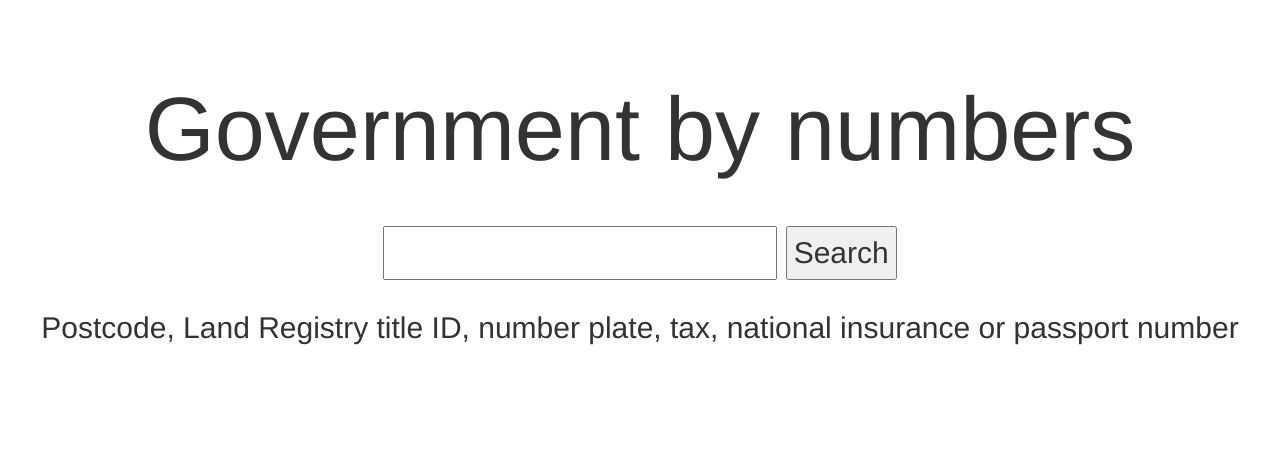
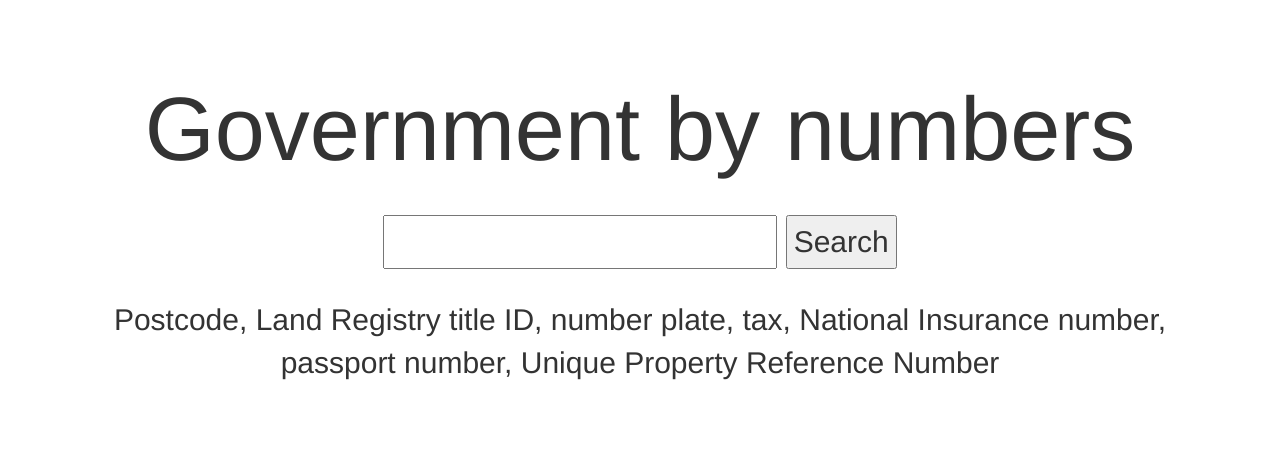
Before and after one commit to memespring/government-by-numbers, a Flask app: page / in a window 1280 px wide. Shown: the top 454 px of the page. Run offline with Flask 2, Linux system fonts and the light colour scheme; some libraries are stand-ins or nearby versions.

Commit message:
fdsfdsfds

```diff
--- a/app.py
+++ b/app.py
@@ -16,25 +16,30 @@
 def search():
 
     search_term = request.form.get('q', None)
-    search_type = 'unknown'
-    standard_results = []
+    search_types = []
 
     if is_postcode(search_term):
-        search_type = 'postcode'
-    elif is_land_title(search_term):
-        search_type = 'land registry title'
-    elif is_numberplate(search_term):
-        search_type = 'vehicle'
-    elif is_unique_tax_reference(search_term):
-        search_type = 'tax reference number'
-        standard_results = govuk.search('Self Assessment')
-    elif is_national_insurance_number(search_term):
-        search_type = 'national insurance number'
-    elif is_passport_number(search_term):
-        search_type = 'passport number'
-        standard_results = govuk.search('passport')
+        search_types.append('postcode')
 
-    return render_template('results.html', search_type=search_type, standard_results=standard_results)
+    if is_unique_property_reference_number(search_term):
+        search_types.append('unique property reference number')
+
+    if is_land_title(search_term):
+        search_types.append('land registry title')
+
+    if is_numberplate(search_term):
+        search_types.append('vehicle')
+
+    if is_unique_tax_reference(search_term):
+        search_types.append('tax reference number')
+
+    if is_national_insurance_number(search_term):
+        search_types.append('national insurance number')
+
+    if is_passport_number(search_term):
+        search_types.append('passport number')
+
+    return render_template('results.html', search_types=search_types)
 
 if __name__ == '__main__':
     # Bind to PORT if defined, otherwise default to 5000.
--- a/static/css/main.css
+++ b/static/css/main.css
@@ -1,8 +1,7 @@
 body {
-    padding-top:60px;
+    padding:60px 3em;
     text-align:center;
     font-size:3em;
-    line-height:2.5em;
 }
 
 h1 {
@@ -17,3 +16,11 @@
 #tryagain {
   padding-top:6em;
 }
+
+span {
+  background:yellow;
+}
+
+p {
+  padding-top:1em;
+}
--- a/templates/index.html
+++ b/templates/index.html
@@ -5,7 +5,7 @@
     <input type="text" name="q" value="" autocomplete="off">
     <button type="submit">Search</button>
     <p>
-      Postcode, Land Registry title ID, number plate, tax, national insurance or passport number
+      Postcode, Land Registry title ID, number plate, tax, National Insurance number, passport number, Unique  Property Reference Number
     </p>
   </form>
 {% endblock %}
```
Also changed, not shown: identifiers.py (+7 -0 lines), templates/results.html (+13 -1 lines).
